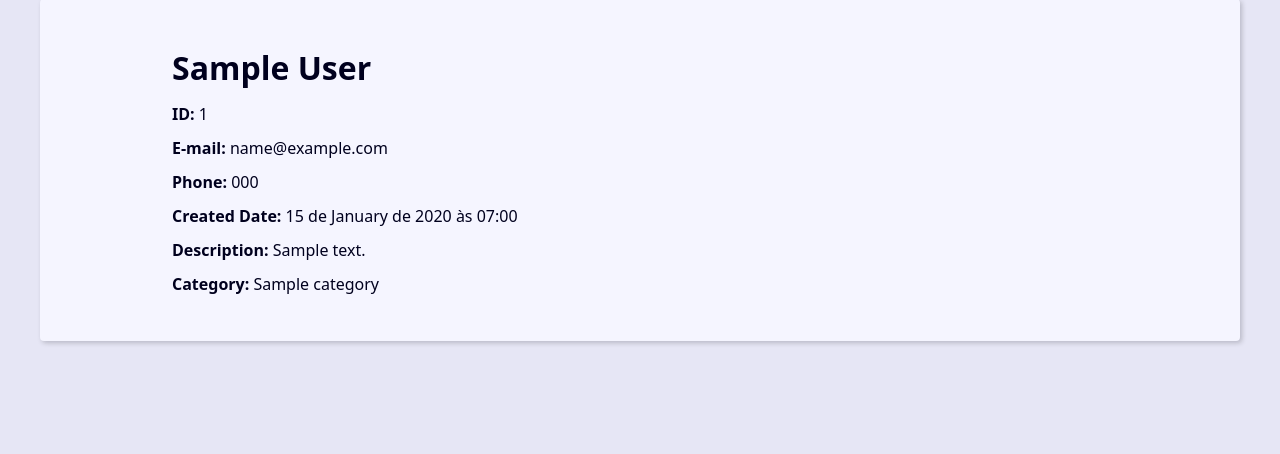
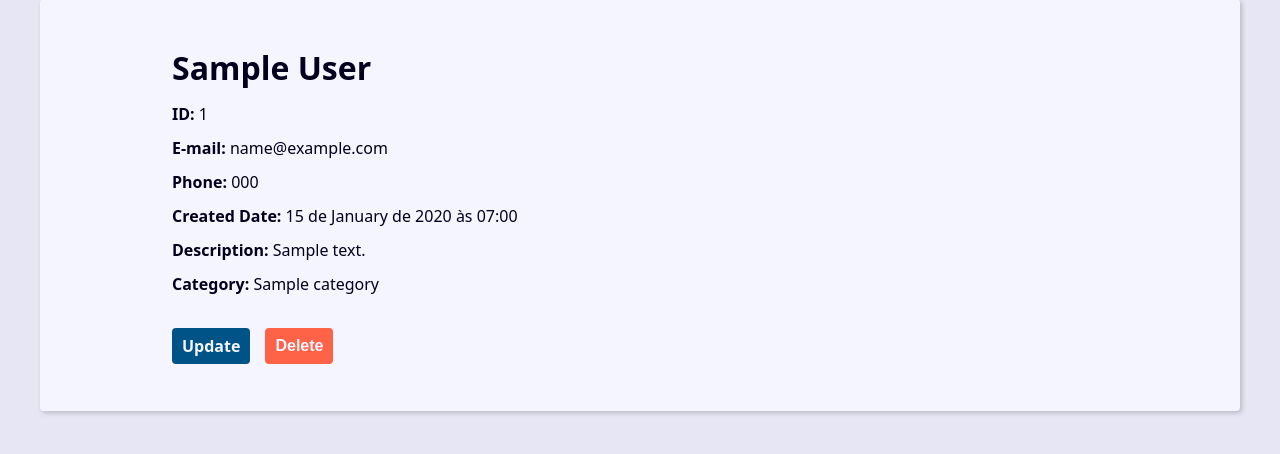
Before and after one commit to sergiodantasz/agenda-django, a Django app: page /contact/1/ in a window 1280 px wide. Shown: the part 270-724 px from the top of the page. Run offline with Django 4.2, Linux system fonts and the light colour scheme; tables that the repository leaves empty hold one stand-in row (values such as "Sample post").

Commit message:
create view, url and template to delete contact

```diff
--- a/base/static/global/css/style.css
+++ b/base/static/global/css/style.css
@@ -313,3 +313,23 @@ svg {
   filter: brightness(80%);
   box-shadow: 0 0 5px var(--link-dark-color);
 }
+
+.contact-links {
+  margin-block: calc(var(--small-font-size) * 2);
+  display: flex;
+  align-items: center;
+  gap: 0 var(--spacing);
+}
+
+.btn-link {
+  font-size: var(--small-font-size);
+  text-decoration: none;
+  font-weight: bold;
+  padding: 1rem;
+  display: block;
+  line-height: var(--small-font-size);
+}
+
+.btn-delete {
+  background: tomato;
+}
--- a/contact/templates/contact/contact.html
+++ b/contact/templates/contact/contact.html
@@ -9,23 +9,23 @@
         {{ contact.first_name }}
       {% endif %}
     </h1>
-    <p>
-      <b>ID:</b> {{ contact.id }}
-    </p>
-    <p>
-      <b>E-mail:</b> {{ contact.email }}
-    </p>
-    <p>
-      <b>Phone:</b> {{ contact.phone }}
-    </p>
-    <p>
-      <b>Created Date:</b> {{ contact.created_date }}
-    </p>
-    <p>
-      <b>Description:</b> {{ contact.description }}
-    </p>
-    <p>
-      <b>Category:</b> {{ contact.category.name }}
-    </p>
+    <p><b>ID:</b> {{ contact.id }}</p>
+    <p><b>E-mail:</b> {{ contact.email }}</p>
+    <p><b>Phone:</b> {{ contact.phone }}</p>
+    <p><b>Created Date:</b> {{ contact.created_date }}</p>
+    <p><b>Description:</b> {{ contact.description }}</p>
+    <p><b>Category:</b> {{ contact.category.name }}</p>
+    <div class="contact-links">
+      <a class="btn btn-link" href="{% url 'contact:update' contact.id %}">Update</a>
+      <form action="{% url 'contact:delete' contact.id %}" method="POST">
+        {% csrf_token %}
+        {% if confirmation == 'no' %}
+          <input type="hidden" name="confirmation" value="yes">
+          <button class="btn btn-link btn-delete" type="submit">Continue?</button>
+        {% else %}
+          <button class="btn btn-link btn-delete" type="submit">Delete</button>
+        {% endif %}
+      </form>
+    </div>
   </div>
 {% endblock content %}
--- a/contact/urls.py
+++ b/contact/urls.py
@@ -6,6 +6,7 @@ app_name = 'contact'
 
 urlpatterns = [
     path('contact/<int:contact_id>/update/', views.update, name='update'),
+    path('contact/<int:contact_id>/delete/', views.delete, name='delete'),
     path('contact/<int:contact_id>/', views.contact, name='contact'),
     path('contact/create/', views.create, name='create'),
     path('search/', views.search, name='search'),
```
Also changed, not shown: contact/views/forms.py (+20 -0 lines).
